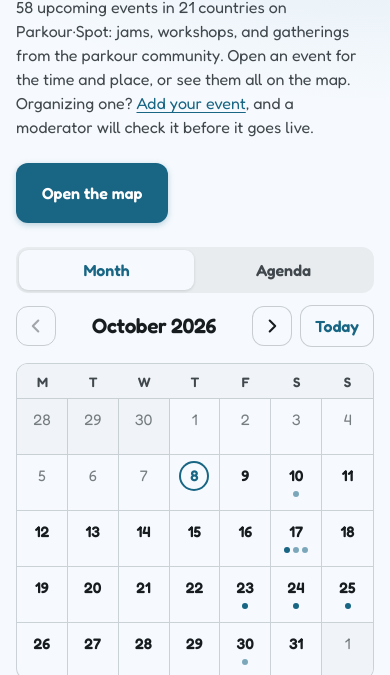
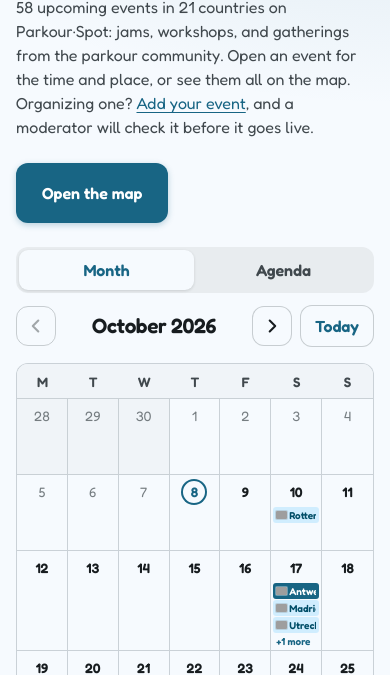
Before and after one commit to wardweistra/Parkour.Spot, an Astro site in the folder about/: page /events in a window 390 px wide. Shown: the part 169-844 px from the top of the page. Built offline with nearby package versions, Linux system fonts and the light colour scheme; Astro itself is replaced by a stand-in of ours; grey boxes are pictures that could not be loaded.

Commit message:
Keep calendar readable on small form

```diff
--- a/about/src/styles/global.css
+++ b/about/src/styles/global.css
@@ -1024,14 +1024,22 @@ img {
     display: inline;
   }
 
+  .event-cal {
+    --cal-pad: 2px;
+    --cal-chip-height: 16px;
+  }
+
   .event-cal__day {
-    height: 3.5rem;
-    padding: 2px;
-    text-align: center;
+    height: 4.75rem;
+    padding: var(--cal-pad);
   }
 
   .event-cal__date {
-    margin: 4px 0 0;
+    display: grid;
+    min-width: 26px;
+    height: 26px;
+    margin: 2px auto 2px;
+    font-size: 0.85rem;
   }
 
   .event-cal__date::after {
@@ -1045,27 +1053,40 @@ img {
   }
 
   .event-cal__lanes {
+    gap: 1px;
+  }
+
+  /* The whole cell opens the day panel; chips here are too small to tap. */
+  .event-cal__chip,
+  .event-cal__more {
+    pointer-events: none;
+  }
+
+  .event-cal__chip {
+    gap: 2px;
+    padding: 0 3px;
+    border-radius: 3px;
+    font-size: 0.625rem;
+    font-weight: 600;
+  }
+
+  .event-cal__chip-time {
     display: none;
   }
 
-  .event-cal__dots {
-    display: flex;
-    justify-content: center;
-    gap: 3px;
+  .event-cal__chip-title {
+    text-overflow: clip;
   }
 
-  .event-cal__dot {
-    width: 6px;
-    height: 6px;
-    border-radius: 50%;
-    background: color-mix(in srgb, var(--color-primary) 55%, transparent);
+  .event-cal__chip .flag {
+    width: 11px;
+    height: 8px;
+    border-radius: 1px;
   }
 
-  .event-cal__dot--allday {
-    background: var(--color-primary);
-  }
-
-  .event-cal__day.is-selected .event-cal__dot {
-    background: var(--color-primary);
+  .event-cal__more {
+    height: 14px;
+    padding: 0 3px;
+    font-size: 0.625rem;
   }
 }
```
